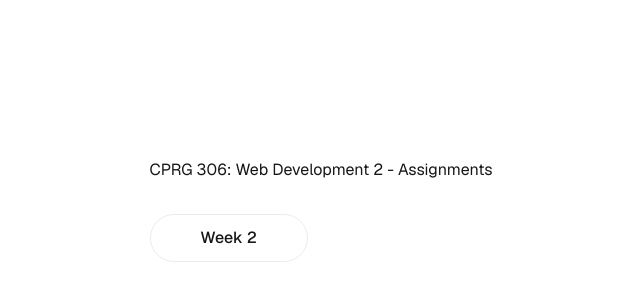
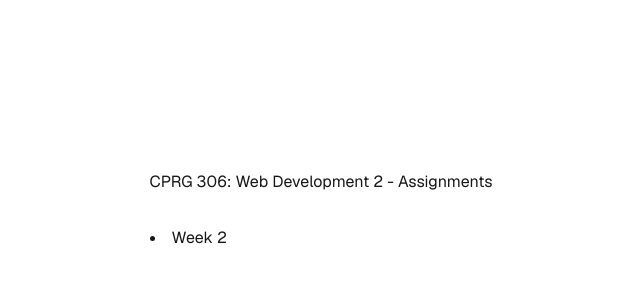
Before and after one commit to MatthewBelsha/cprg306-assignments, a Next.js app: page / in a window 1280 px wide. Shown: the part 190-490 px from the top of the page, without its empty margins (319-959 px from the left). Built offline with nearby package versions, Linux system fonts and the light colour scheme.

Commit message:
Update page.js

```diff
--- a/app/page.js
+++ b/app/page.js
@@ -6,14 +6,11 @@ export default function Home() {
       <main className="flex flex-col gap-[32px] row-start-2 items-center sm:items-start">
         <h1>CPRG 306: Web Development 2 - Assignments</h1>
         <div className="flex gap-4 items-center flex-col sm:flex-row">
-          <a
-            className="rounded-full border border-solid border-black/[.08] dark:border-white/[.145] transition-colors flex items-center justify-center hover:bg-[#f2f2f2] dark:hover:bg-[#1a1a1a] hover:border-transparent font-medium text-sm sm:text-base h-10 sm:h-12 px-4 sm:px-5 w-full sm:w-auto md:w-[158px]"
-            href="./week-2"
-            target="_blank"
-            rel="noopener noreferrer"
-          >
-            Week 2
-          </a>
+          <li>
+            <a href="./week-2" target="_blank" rel="noopener noreferrer">
+              Week 2
+            </a>
+          </li>
         </div>
       </main>
     </div>
```
